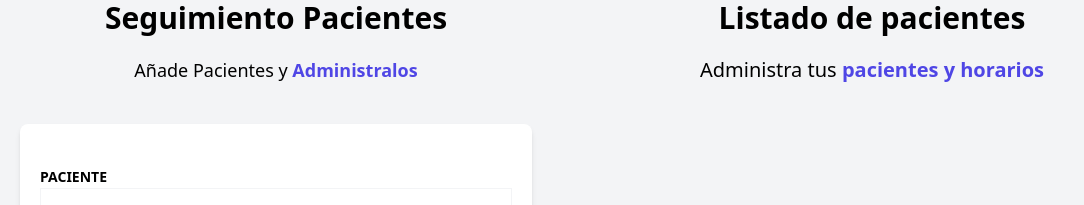
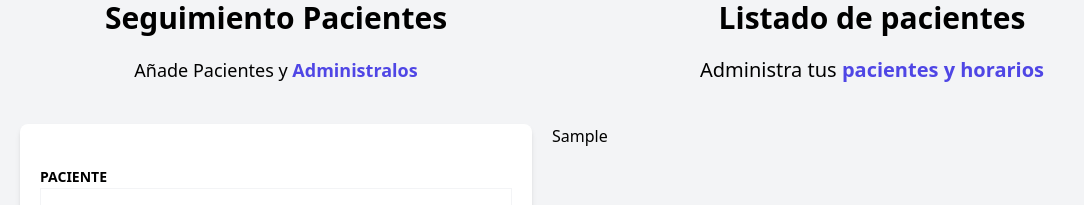
Before and after one commit to francoarmando1911/pacientes-zustand, a React (Vite) app: page / in a window 1280 px wide. Both pictures are taken after typing "Sample", "Sample", "name@example.com", "2020-01-15", "Sample" into the empty fields and a click on the input "Guardar Paciente". Shown: the part 224-429 px from the top of the page, without its empty margins (0-1084 px from the left). Built offline with nearby package versions, Linux system fonts and the light colour scheme.

Commit message:
Inicializacion del componente PatientDetails para mostrar la informacion del paciente

```diff
--- /dev/null
+++ b/src/components/PatientDetails.tsx
@@ -0,0 +1,12 @@
+import { Patient } from "../types"
+
+type PatientDetailsProps = {
+    patient: Patient
+}
+export default function PatientDetails({patient} : PatientDetailsProps) {
+  return (
+    <div>
+        {patient.name}
+    </div>
+  )
+}
--- a/src/components/PatientList.tsx
+++ b/src/components/PatientList.tsx
@@ -1,4 +1,5 @@
 import { usePatientStore } from "../store"
+import PatientDetails from "./PatientDetails"
 
 export default function PatientList() {
 
@@ -15,6 +16,14 @@ export default function PatientList() {
             <span className="text-indigo-600 font-bold"> pacientes y horarios</span>
           </p>
 
+          {patients.map(patient => (
+            <PatientDetails
+              key={patient.id}
+              patient={patient}
+            />
+
+          ))}
+
         </>
 
       ) : (
```
